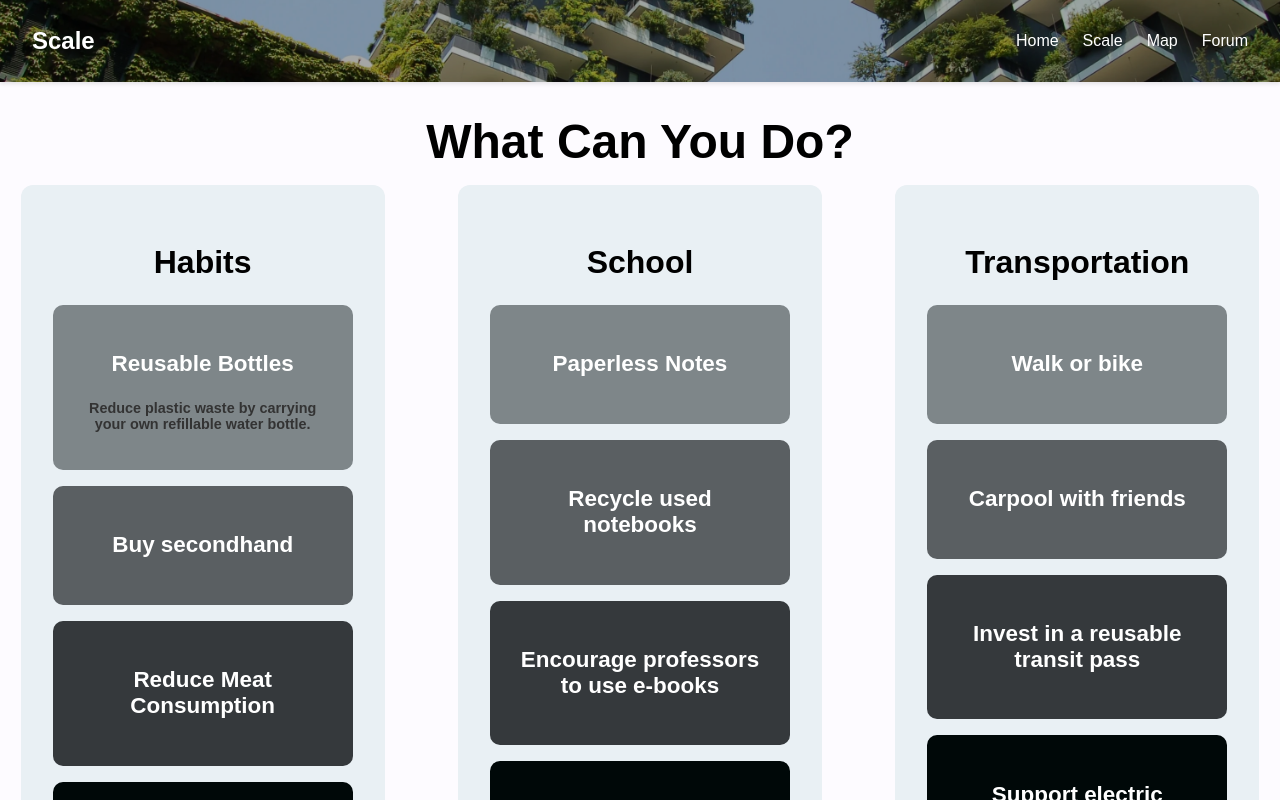
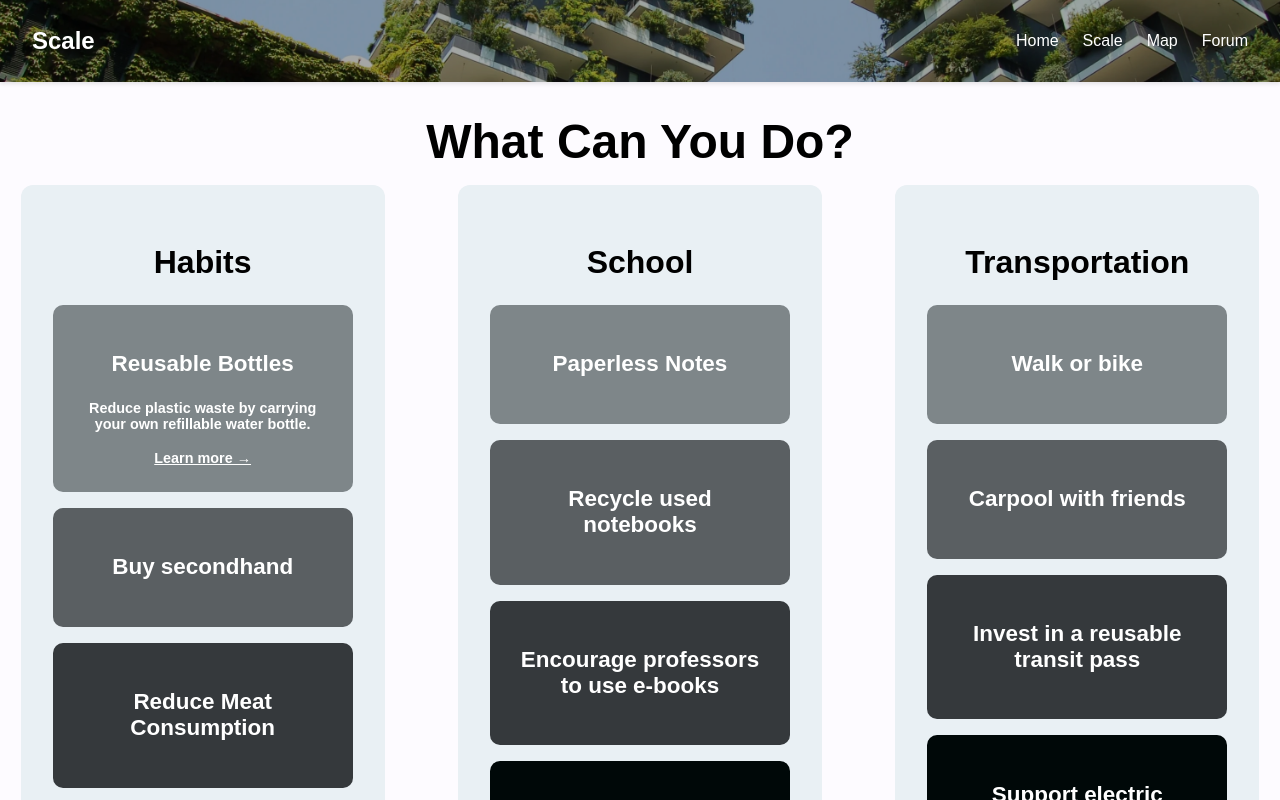
Before and after one commit to jasroopdhingra/EcoHub, a React (Create React App) app: page /scale in a window 1280 px wide. Both pictures are taken after a click on the element "Reusable Bottles". Shown: the top 800 px of the page. Built offline with nearby package versions, Linux system fonts and the light colour scheme; the HTML template or start-up script is replaced by a standard one.

Commit message:
animations and links

```diff
--- a/src/assets/initialStore.json
+++ b/src/assets/initialStore.json
@@ -67,19 +67,23 @@
           "items": [
             {
               "name": "Reusable Bottles",
-              "blurb": "Reduce plastic waste by carrying your own refillable water bottle."
+              "blurb": "Reduce plastic waste by carrying your own refillable water bottle.",
+              "link": "https://www.epa.gov/trash-free-waters/reduce-plastic-waste"
             },
             {
               "name": "Buy secondhand",
-              "blurb": "Find unique pieces while cutting down on the demand for new production."
+              "blurb": "Find unique pieces while cutting down on the demand for new production.",
+               "link": "https://www.greenpeace.org/usa/sustainable-fashion-guide/"
             },
             {
               "name": "Reduce Meat Consumption",
-              "blurb": "Lower your carbon footprint by opting for plant-based meals."
+              "blurb": "Lower your carbon footprint by opting for plant-based meals.",
+              "link": "https://www.climatecouncil.org.au/resources/plant-based-diets/"
             },
             {
               "name": "Aim for a zero-waste lifestyle",
-              "blurb": "Minimize trash by choosing reusable, compostable, and package-free options."
+              "blurb": "Minimize trash by choosing reusable, compostable, and package-free options.",
+              "link": "https://www.zerowastehome.com/"
             }
           ]
         },
--- a/src/components/ScaleCard.jsx
+++ b/src/components/ScaleCard.jsx
@@ -19,7 +19,17 @@ export default function ScaleCard({ title, items }) {
         >
           <h3 className={css.cardTitle}>{item.name}</h3>
           {expandedIndex === index && (
-            <p className={css.cardBlurb}>{item.blurb}</p>
+            <div>
+              <p className={css.cardBlurb}>{item.blurb}</p>
+              <a
+                href={item.link}
+                target="_blank"
+                rel="noopener noreferrer"
+                className={css.cardLink}
+              >
+                Learn more →
+              </a>
+            </div>
           )}
         </div>
       ))}
--- a/src/styles/ScaleCard.module.css
+++ b/src/styles/ScaleCard.module.css
@@ -40,6 +40,55 @@
   .cardBlurb {
     margin-top: 0.5rem;
     font-size: 0.9rem;
-    color: #333;
+    color: white;
     transition: opacity 0.3s ease;
   }
+  .cardLink{
+    margin-top: 0.5rem;
+    font-size: 0.9rem;
+    color: white;
+    transition: opacity 0.3s ease;
+  }
+  .card:hover {
+    transform: scale(1.05);
+    transition: transform 0.3s ease;
+  }
+
+  .cardBlurb {
+    margin-top: 0.5rem;
+    font-size: 0.9rem;
+    color: rgb(4, 255, 0);;
+    transition: opacity 0.3s ease;
+  }
+  .cardBlurb {
+    margin-top: 0.5rem;
+    font-size: 0.9rem;
+    color: white;
+    transition: opacity 0.3s ease;
+  }
+
+  /* Fade-in blurb on card hover */
+  .card:hover .cardBlurb {
+    opacity: 0.8;
+  }
+
+  /* Keyframes */
+  @keyframes fadeIn {
+    from {
+      opacity: 0;
+    }
+    to {
+      opacity: 1;
+    }
+  }
+
+  @keyframes slideUpFade {
+    from {
+      opacity: 0;
+      transform: translateY(20px);
+    }
+    to {
+      opacity: 1;
+      transform: translateY(0);
+    }
+  }
```
